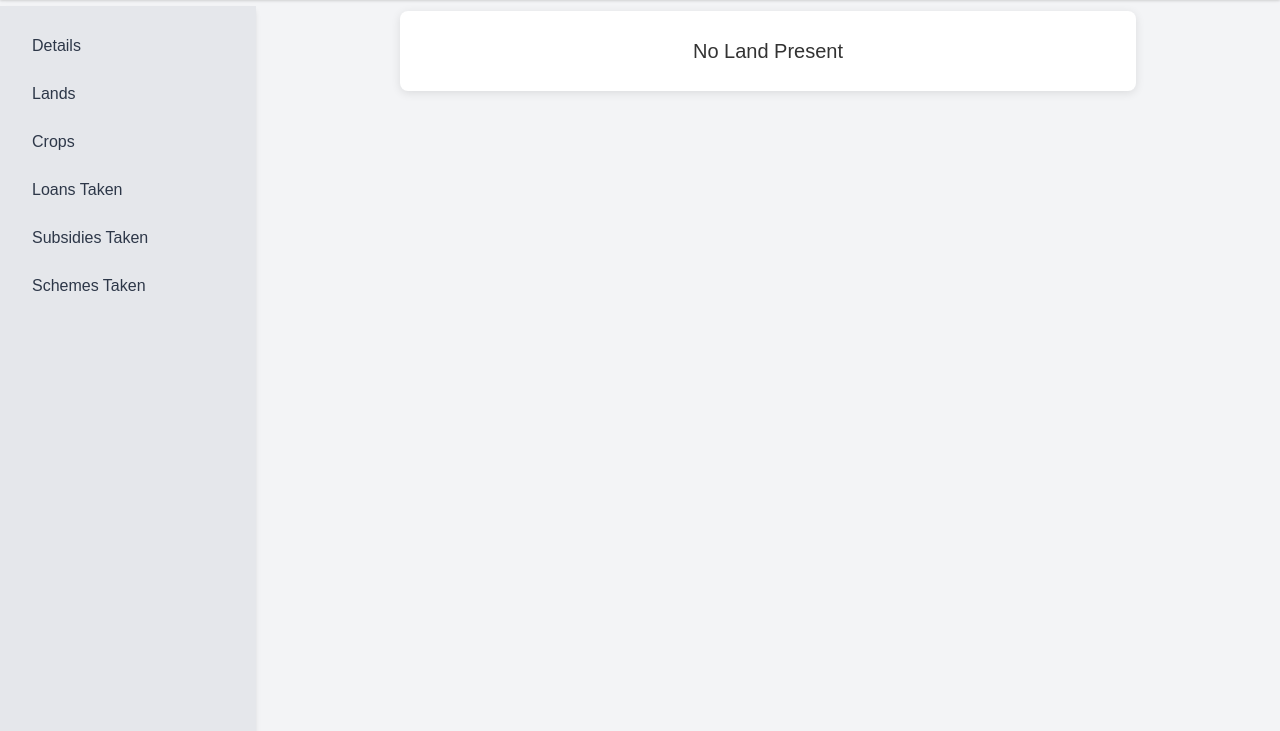
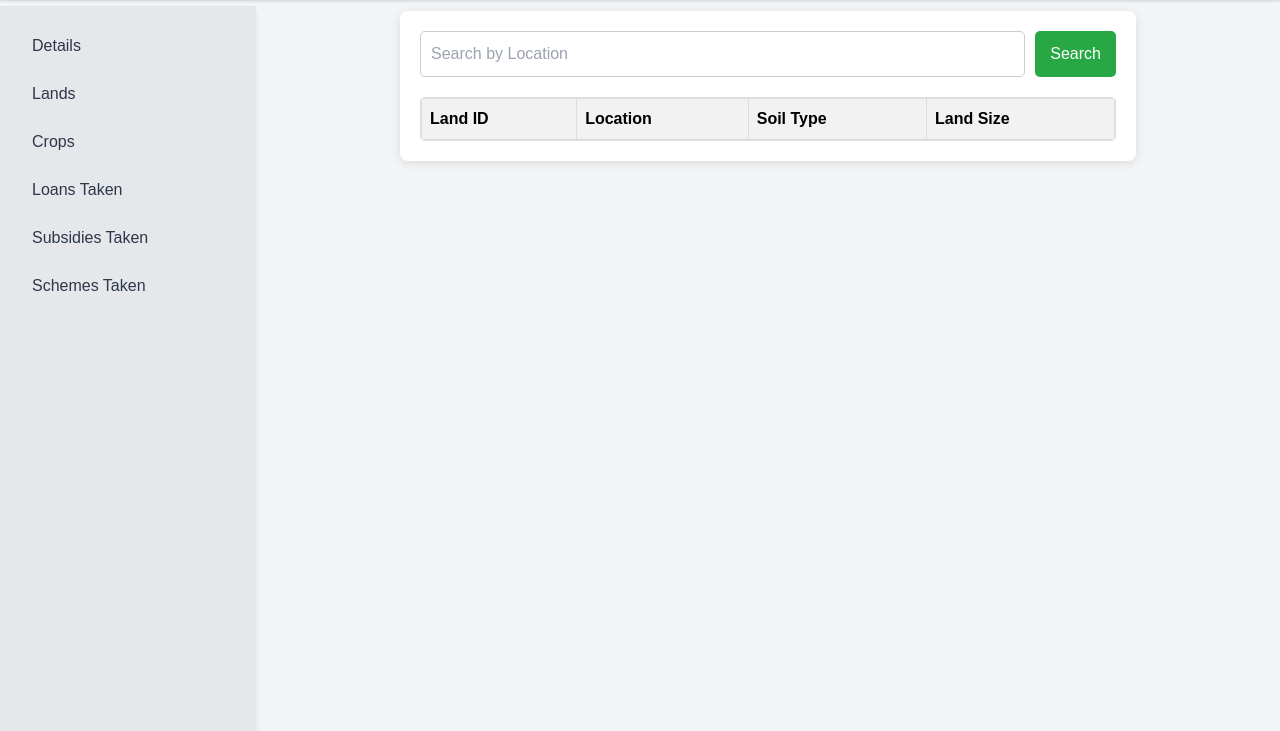
Before and after one commit to prudhvi-machana/Agrinexus, a Flask app: page /farmer_lands in a window 1280 px wide. Shown: the part 69-800 px from the top of the page. Run offline with Flask 3, Linux system fonts and the light colour scheme; the visitor is signed in with stand-in values (Sample User, id 1); data that the repository does not hold is empty; some libraries are stand-ins or nearby versions.

Commit message:
Update farmer_lands.html

```diff
--- a/templates/farmer_lands.html
+++ b/templates/farmer_lands.html
@@ -22,13 +22,6 @@
         {% endif %}
     {% endwith %}
 
-    <!-- Check if lands is empty -->
-    {% if not lands %}
-        <!-- Message for No land Present -->
-        <div class="no-lands-message" style="text-align: center; margin: 5px 0;">
-            <h2 style="font-size: 20px; color: #333;">No Land Present</h2>
-        </div>
-    {% else %}
 
     <form id="search-form" action="{{ url_for('farmer_lands', aadhar_id=farmer['aadhar_id']) }}" method="GET" class="search-form">
         <input type="text" name="search_avail_land" placeholder="Search by Location" required class="input-field">
@@ -57,6 +50,5 @@
                 </tbody>
             </table>
         </div>
-    {% endif %}
 </div>
 {% endblock %}
```
Lines whose indentation alone changed are shown as unchanged.
